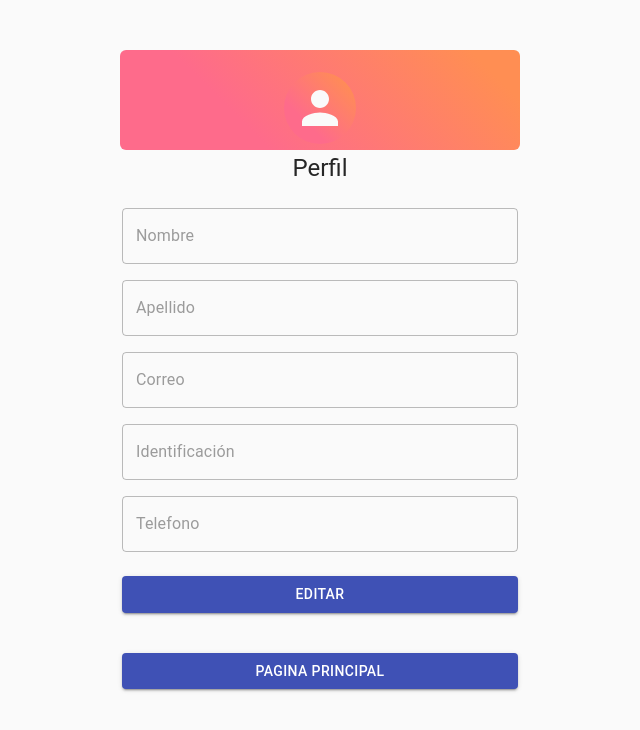
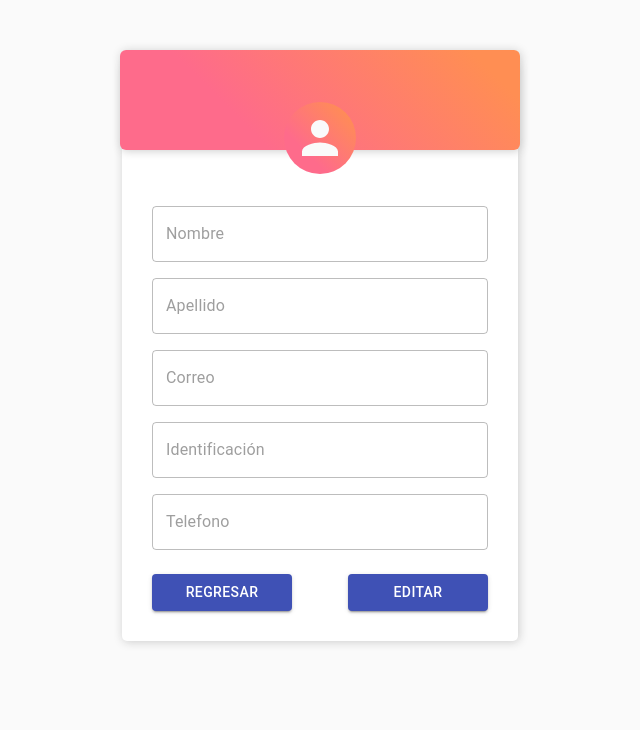
Before and after one commit to csepulvedaz/mudaya, a React (Create React App) app: page /perfil in a window 1280 px wide. Shown: the top 730 px of the page, without its empty margins (320-960 px from the left). Built offline with nearby package versions, Linux system fonts and the light colour scheme.

Commit message:
:zap::sparkles::lipstick: Creacion ver perfil

```diff
--- a/src/components/header/CustomHeader.js
+++ b/src/components/header/CustomHeader.js
@@ -7,7 +7,7 @@ import { Redirect, useHistory } from "react-router-dom";
 
 const { Header } = Layout;
 
-const useStyles = makeStyles(theme => ({
+const useStyles = makeStyles((theme) => ({
     header: {
         display: "flex",
         justifyContent: "space-between",
@@ -16,7 +16,7 @@ const useStyles = makeStyles(theme => ({
         background: "#fff",
         height: "auto",
         zIndex: "1",
-        padding: "0px 20px"
+        padding: "0px 20px",
     },
     logo: {
         width: "150px",
@@ -24,7 +24,7 @@ const useStyles = makeStyles(theme => ({
         borderRadius: "25px",
         boxShadow: "0 3px 6px 0 rgba(0, 0, 0, 0.15)",
         backgroundColor: "#ffffff",
-        margin: "10px 20px 10px 0px"
+        margin: "10px 20px 10px 0px",
     },
     textoLogo: {
         fontFamily: "Open Sans",
@@ -32,10 +32,10 @@ const useStyles = makeStyles(theme => ({
         fontWeight: "light",
         lineHeight: "2",
         textAlign: "center",
-        color: "#8a8a8a"
+        color: "#8a8a8a",
     },
     textoLogoBold: {
-        fontWeight: "bold"
+        fontWeight: "bold",
     },
     box: {
         width: "45px",
@@ -46,11 +46,11 @@ const useStyles = makeStyles(theme => ({
         margin: "10px 0px",
         borderRadius: "9px",
         boxShadow: "0 3px 6px 0 rgba(0, 0, 0, 0.16)",
-        backgroundColor: " #ffffff"
+        backgroundColor: " #ffffff",
     },
     icon: {
         fontSize: "40px",
-        color: "#42c3cf"
+        color: "#42c3cf",
     },
     button: {
         height: "45px",
@@ -59,12 +59,12 @@ const useStyles = makeStyles(theme => ({
         background: "#FCB625",
         color: "#fff",
         boxShadow: "0 3px 6px 0 rgba(0, 0, 0, 0.16)",
-        fontSize: "16px"
+        fontSize: "16px",
     },
     container: {
         display: "flex",
-        justifyContent: "space-between"
-    }
+        justifyContent: "space-between",
+    },
 }));
 
 const CustomHeader = () => {
@@ -92,7 +92,6 @@ const CustomHeader = () => {
                 <Button
                     icon={<PersonIcon className={classes.icon} />}
                     className={classes.box}
-                    //onClick={() => alert("Perfil presionado")}
                     onClick={toProfile}
                 />
             </div>
--- a/src/pages/Profile.js
+++ b/src/pages/Profile.js
@@ -3,49 +3,52 @@ import Avatar from "@material-ui/core/Avatar";
 import Button from "@material-ui/core/Button";
 import CssBaseline from "@material-ui/core/CssBaseline";
 import TextField from "@material-ui/core/TextField";
-import FormControlLabel from "@material-ui/core/FormControlLabel";
-import Checkbox from "@material-ui/core/Checkbox";
-import Link from "@material-ui/core/Link";
 import Grid from "@material-ui/core/Grid";
 import Box from "@material-ui/core/Box";
-import Typography from "@material-ui/core/Typography";
 import { makeStyles } from "@material-ui/core/styles";
 import Container from "@material-ui/core/Container";
 import { useHistory } from "react-router-dom";
 
-const useStyles = makeStyles(theme => ({
+const useStyles = makeStyles((theme) => ({
+    "@global": {
+        body: {
+            height: "0px",
+            background: "#fafafa",
+        },
+    },
     paper: {
         marginTop: theme.spacing(8),
+        background: "#fff",
         display: "flex",
         flexDirection: "column",
-      alignItems: "center"
+        alignItems: "center",
+        padding: "30px",
+        boxShadow: "1px 1px 10px #ccc",
+        borderRadius: "5px",
     },
     avatar: {
         margin: theme.spacing(1),
-      //backgroundColor: theme.palette.secondary.main,
         background: "linear-gradient(45deg, #FE6B8B 30%, #FF8E53 90%)",
         width: theme.spacing(9),
-      height: theme.spacing(9)
+        height: theme.spacing(9),
     },
     back: {
-      //backgroundColor: "blue",
         background: "linear-gradient(45deg, #FE6B8B 30%, #FF8E53 90%)",
-      border: 0,
         borderRadius: 6,
+        boxShadow: "1px 1px 10px #ccc",
         height: 100,
-      width: 400
+        width: 400,
     },
     form: {
         width: "100%", // Fix IE 11 issue.
-      marginTop: theme.spacing(3)
+        marginTop: theme.spacing(3),
     },
     submit: {
-      margin: theme.spacing(3, 0, 2)
-
-    }
+        margin: theme.spacing(3, 0, 0),
+    },
 }));
 
-  const Profile = () =>{
+const Profile = () => {
     const classes = useStyles();
     let history = useHistory();
 
@@ -66,69 +69,65 @@ const useStyles = makeStyles(theme => ({
                 <Box zIndex="tooltip">
                     <Avatar className={classes.avatar} />
                 </Box>
-            <Typography component="h1" variant="h5">
-              Perfil
-            </Typography>
-            <form className={classes.form} noValidate>
+                <form className={classes.form}>
                     <Grid container spacing={2}>
                         <Grid item xs={12} sm={12}>
                             <TextField
-                    autoComplete="fname"
-                    name="firstName"
                                 variant="outlined"
                                 fullWidth
-                    id="firstName"
                                 label="Nombre"
-                    disabled = "true"
+                                disabled={true}
                             />
                         </Grid>
                         <Grid item xs={12} sm={12}>
                             <TextField
                                 variant="outlined"
                                 fullWidth
-                    id="lastName"
                                 label="Apellido"
-                    name="lastName"
-                    autoComplete="lname"
-                    disabled = "true"
+                                disabled={true}
                             />
                         </Grid>
                         <Grid item xs={12}>
                             <TextField
                                 variant="outlined"
                                 fullWidth
-                    id="email"
                                 label="Correo"
-                    name="email"
-                    autoComplete="email"
-                    disabled = "true"
+                                disabled={true}
                             />
                         </Grid>
                         <Grid item xs={12}>
                             <TextField
                                 variant="outlined"
                                 fullWidth
-                    name="identification"
                                 label="Identificación"
-                    id="identification"
                                 autoComplete="current-identification"
-                    disabled = "true"
+                                disabled={true}
                             />
                         </Grid>
                         <Grid item xs={12}>
                             <TextField
                                 variant="outlined"
                                 fullWidth
-                    name="cellphone"
                                 label="Telefono"
-                    id="cellphone"
                                 autoComplete="current-cellphone"
-                    disabled = "true"
+                                disabled={true}
                             />
                         </Grid>
                     </Grid>
+                    <Grid container direction="row" justify="space-between">
+                        <Grid item xs={5}>
                             <Button
-                type="submit"
+                                fullWidth
+                                variant="contained"
+                                color="primary"
+                                className={classes.submit}
+                                onClick={toMain}
+                            >
+                                Regresar
+                            </Button>
+                        </Grid>
+                        <Grid item xs={5}>
+                            <Button
                                 fullWidth
                                 variant="contained"
                                 color="primary"
@@ -136,21 +135,13 @@ const useStyles = makeStyles(theme => ({
                             >
                                 Editar
                             </Button>
-              <Button
-                type="submit"
-                fullWidth
-                variant="contained"
-                color="primary"
-                className={classes.submit}
-                onClick={toMain}
-              >
-                Pagina Principal
-              </Button>
+                        </Grid>
+                    </Grid>
                     <Grid container justify="flex-end" />
                 </form>
             </div>
         </Container>
     );
-  }
+};
 
 export default Profile;
```
Lines whose indentation alone changed are shown as unchanged.
